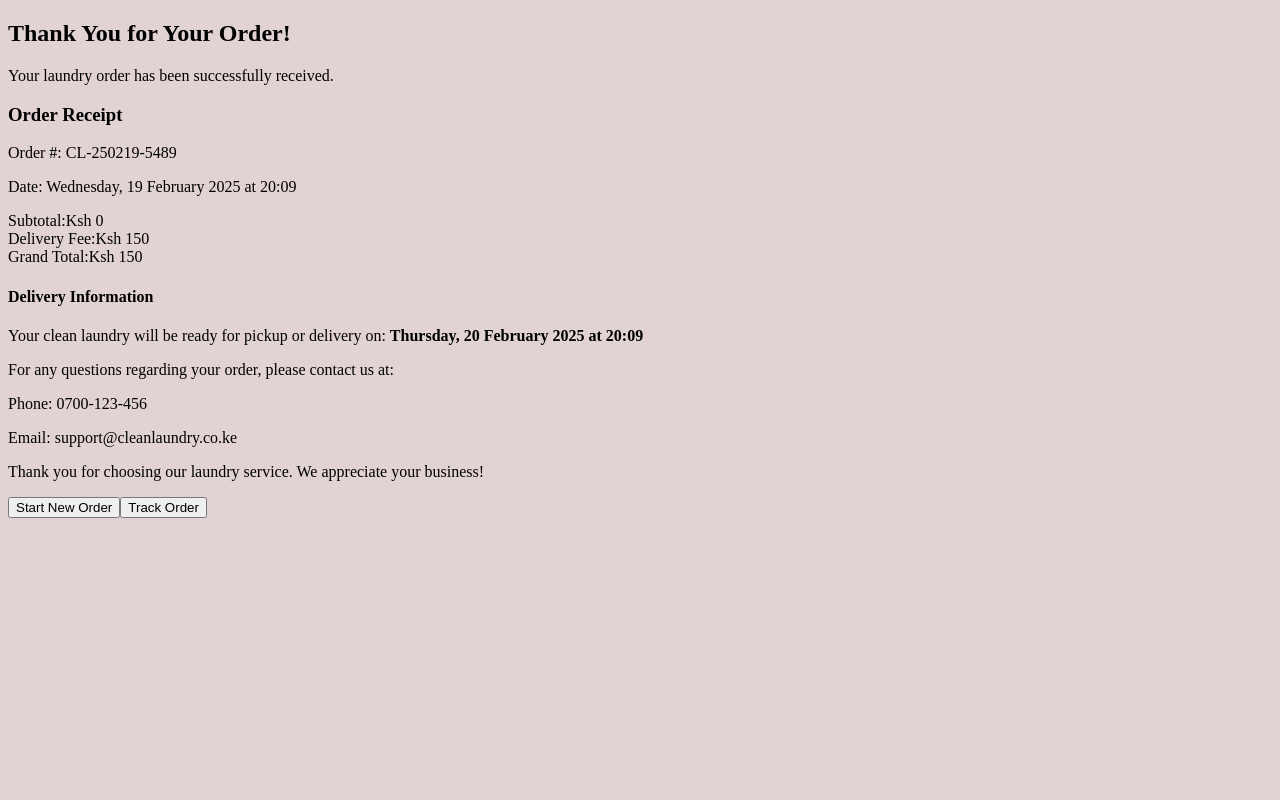
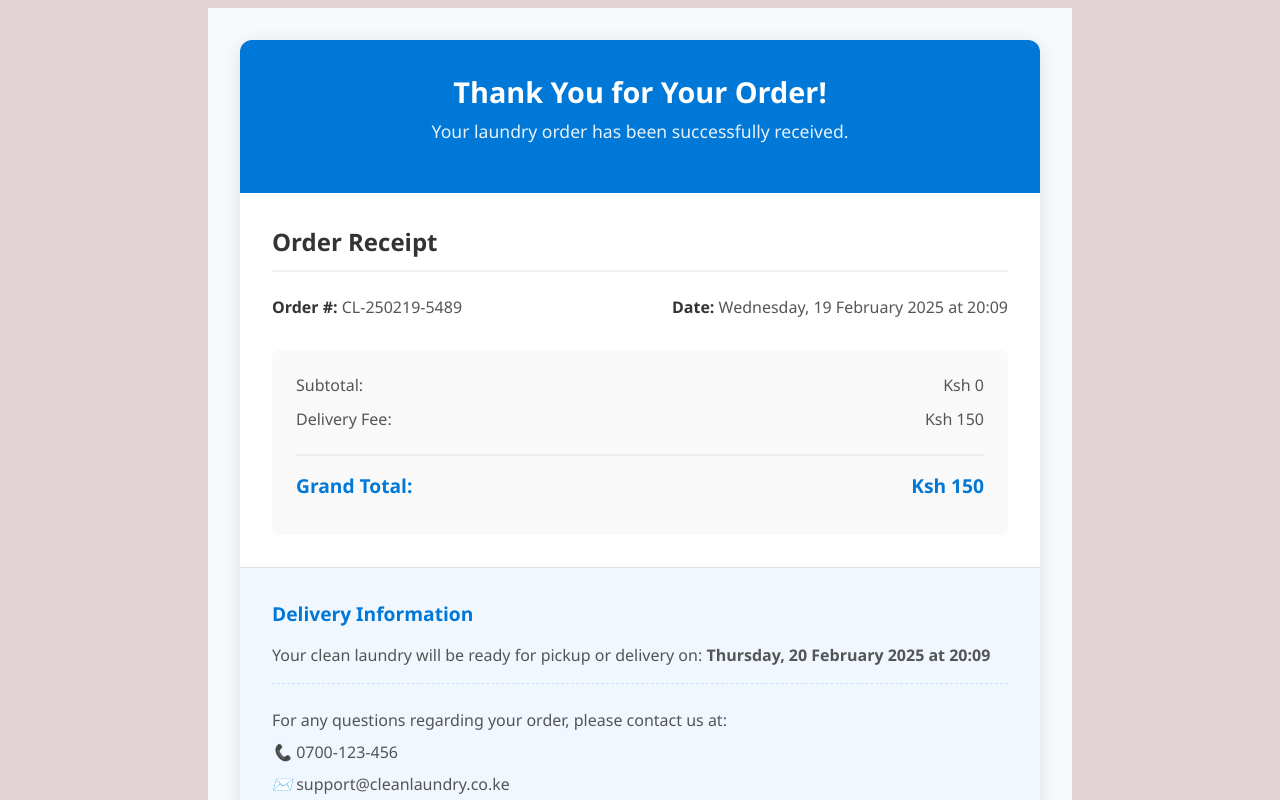
Before and after one commit to bancrafti/washwash, a Vue app in the folder washwash/: page /thankyou in a window 1280 px wide. Shown: the top 800 px of the page. Built offline with nearby package versions, Linux system fonts and the light colour scheme.

Commit message:
adding thankyou style

```diff
--- a/washwash/src/views/ThankYouView.vue
+++ b/washwash/src/views/ThankYouView.vue
@@ -1,28 +1,36 @@
 <template>
   <div class="thankyou-container">
-    <div class="receipt">
+    <div class="receipt-card">
+      <div class="receipt-header">
         <h2>Thank You for Your Order!</h2>
         <p class="order-confirmation">Your laundry order has been successfully received.</p>
+      </div>
 
+      <div class="receipt-content">
         <h3>Order Receipt</h3>
         <div class="order-number">
-        <p>Order #: {{ orderNumber }}</p>
-        <p>Date: {{ orderDate }}</p>
+          <p><span>Order #:</span> {{ orderNumber }}</p>
+          <p><span>Date:</span> {{ orderDate }}</p>
         </div>
 
         <div v-for="(serviceOrder, index) in cart" :key="index" class="receipt-service">
           <h4>{{ serviceOrder.service.name }}</h4>
+          <div class="service-items">
             <div v-for="item in serviceOrder.items" :key="item.id" class="receipt-item">
               <template v-if="item.quantity > 0">
                 <div class="item-details">
+                  <div class="item-name-qty">
                     <span class="item-name">{{ item.name }}</span>
                     <span class="item-quantity">{{ item.quantity }} x Ksh {{ item.price }}</span>
+                  </div>
                   <span class="item-subtotal">Ksh {{ item.quantity * item.price }}</span>
                 </div>
               </template>
             </div>
+          </div>
           <div class="service-subtotal">
-          Service Subtotal: Ksh {{ calculateServiceTotal(serviceOrder.items) }}
+            <span>Service Subtotal:</span>
+            <span>Ksh {{ calculateServiceTotal(serviceOrder.items) }}</span>
           </div>
         </div>
 
@@ -40,13 +48,16 @@
             <span>Ksh {{ grandTotal }}</span>
           </div>
         </div>
+      </div>
 
       <div class="delivery-info">
         <h4>Delivery Information</h4>
         <p>Your clean laundry will be ready for pickup or delivery on: <strong>{{ estimatedDeliveryDate }}</strong></p>
+        <div class="contact-info">
           <p>For any questions regarding your order, please contact us at:</p>
-        <p>Phone: 0700-123-456</p>
-        <p>Email: support@cleanlaundry.co.ke</p>
+          <p><i class="phone-icon"></i> 0700-123-456</p>
+          <p><i class="email-icon"></i> support@cleanlaundry.co.ke</p>
+        </div>
       </div>
 
       <div class="thank-you-message">
@@ -138,3 +149,273 @@ function trackOrder() {
   alert(`Your order ${orderNumber.value} is being processed. You'll receive updates via SMS.`);
 }
 </script>
+
+<style scoped>
+.thankyou-container {
+  font-family: 'Segoe UI', Tahoma, Geneva, Verdana, sans-serif;
+  max-width: 800px;
+  margin: 0 auto;
+  padding: 2rem;
+  background-color: #f7f9fc;
+  min-height: 100vh;
+  display: flex;
+  justify-content: center;
+  align-items: flex-start;
+}
+
+.receipt-card {
+  background-color: white;
+  border-radius: 12px;
+  box-shadow: 0 4px 20px rgba(0, 0, 0, 0.1);
+  width: 100%;
+  overflow: hidden;
+}
+
+.receipt-header {
+  background-color: #0078d7;
+  color: white;
+  padding: 2rem;
+  text-align: center;
+}
+
+.receipt-header h2 {
+  margin: 0;
+  font-size: 1.8rem;
+  font-weight: 600;
+}
+
+.order-confirmation {
+  margin-top: 0.5rem;
+  font-size: 1.1rem;
+  opacity: 0.9;
+}
+
+.receipt-content {
+  padding: 2rem;
+}
+
+.receipt-content h3 {
+  font-size: 1.5rem;
+  color: #333;
+  margin-top: 0;
+  margin-bottom: 1.5rem;
+  padding-bottom: 0.75rem;
+  border-bottom: 2px solid #f0f0f0;
+}
+
+.order-number {
+  display: flex;
+  justify-content: space-between;
+  margin-bottom: 2rem;
+  font-size: 1rem;
+  color: #555;
+}
+
+.order-number p {
+  margin: 0;
+}
+
+.order-number span {
+  font-weight: 600;
+  color: #333;
+}
+
+.receipt-service {
+  margin-bottom: 2rem;
+  padding-bottom: 1rem;
+  border-bottom: 1px solid #eee;
+}
+
+.receipt-service h4 {
+  color: #0078d7;
+  margin-bottom: 1rem;
+  font-size: 1.2rem;
+}
+
+.service-items {
+  margin-left: 1rem;
+}
+
+.receipt-item {
+  margin-bottom: 0.75rem;
+}
+
+.item-details {
+  display: flex;
+  justify-content: space-between;
+  align-items: center;
+}
+
+.item-name-qty {
+  display: flex;
+  flex-direction: column;
+}
+
+.item-name {
+  font-weight: 600;
+  color: #333;
+}
+
+.item-quantity {
+  color: #666;
+  font-size: 0.9rem;
+  margin-top: 0.2rem;
+}
+
+.item-subtotal {
+  font-weight: 600;
+  color: #333;
+}
+
+.service-subtotal {
+  display: flex;
+  justify-content: space-between;
+  padding: 0.75rem 0;
+  margin-top: 0.5rem;
+  font-weight: 600;
+  color: #555;
+  border-top: 1px dashed #eee;
+}
+
+.order-summary {
+  margin-top: 2rem;
+  background-color: #f9f9f9;
+  border-radius: 8px;
+  padding: 1.5rem;
+}
+
+.summary-row {
+  display: flex;
+  justify-content: space-between;
+  margin-bottom: 0.75rem;
+  color: #555;
+}
+
+.summary-row.total {
+  margin-top: 1.5rem;
+  padding-top: 1rem;
+  border-top: 2px solid #eee;
+  font-size: 1.2rem;
+  font-weight: 700;
+  color: #0078d7;
+}
+
+.delivery-info {
+  padding: 2rem;
+  background-color: #f0f7ff;
+  border-top: 1px solid #e0e0e0;
+}
+
+.delivery-info h4 {
+  color: #0078d7;
+  margin-top: 0;
+  margin-bottom: 1rem;
+  font-size: 1.2rem;
+}
+
+.delivery-info p {
+  margin: 0.5rem 0;
+  color: #555;
+  line-height: 1.5;
+}
+
+.contact-info {
+  margin-top: 1rem;
+  padding-top: 1rem;
+  border-top: 1px dashed #cce0ff;
+}
+
+.phone-icon::before {
+  content: "📞 ";
+}
+
+.email-icon::before {
+  content: "✉️ ";
+}
+
+.thank-you-message {
+  padding: 1.5rem 2rem;
+  text-align: center;
+  font-style: italic;
+  color: #555;
+  background-color: #f9f9f9;
+  border-top: 1px solid #e0e0e0;
+}
+
+.actions {
+  display: flex;
+  padding: 1.5rem 2rem;
+  gap: 1rem;
+  justify-content: center;
+  background-color: #fff;
+  border-top: 1px solid #e0e0e0;
+}
+
+.new-order-button, .track-button {
+  padding: 0.75rem 1.5rem;
+  border-radius: 6px;
+  font-weight: 600;
+  font-size: 1rem;
+  cursor: pointer;
+  transition: all 0.2s ease;
+  min-width: 150px;
+  text-align: center;
+  border: none;
+}
+
+.new-order-button {
+  background-color: #0078d7;
+  color: white;
+}
+
+.new-order-button:hover {
+  background-color: #005a9e;
+}
+
+.track-button {
+  background-color: white;
+  color: #0078d7;
+  border: 1px solid #0078d7;
+}
+
+.track-button:hover {
+  background-color: #f0f7ff;
+}
+
+@media (max-width: 600px) {
+  .thankyou-container {
+    padding: 1rem;
+  }
+
+  .receipt-header {
+    padding: 1.5rem;
+  }
+
+  .receipt-content, .delivery-info, .actions {
+    padding: 1.5rem;
+  }
+
+  .order-number {
+    flex-direction: column;
+    gap: 0.5rem;
+  }
+
+  .item-details {
+    flex-direction: column;
+    align-items: flex-start;
+    gap: 0.5rem;
+  }
+
+  .item-subtotal {
+    align-self: flex-end;
+  }
+
+  .actions {
+    flex-direction: column;
+  }
+
+  .new-order-button, .track-button {
+    width: 100%;
+  }
+}
+</style>
```
Lines whose indentation alone changed are shown as unchanged.
